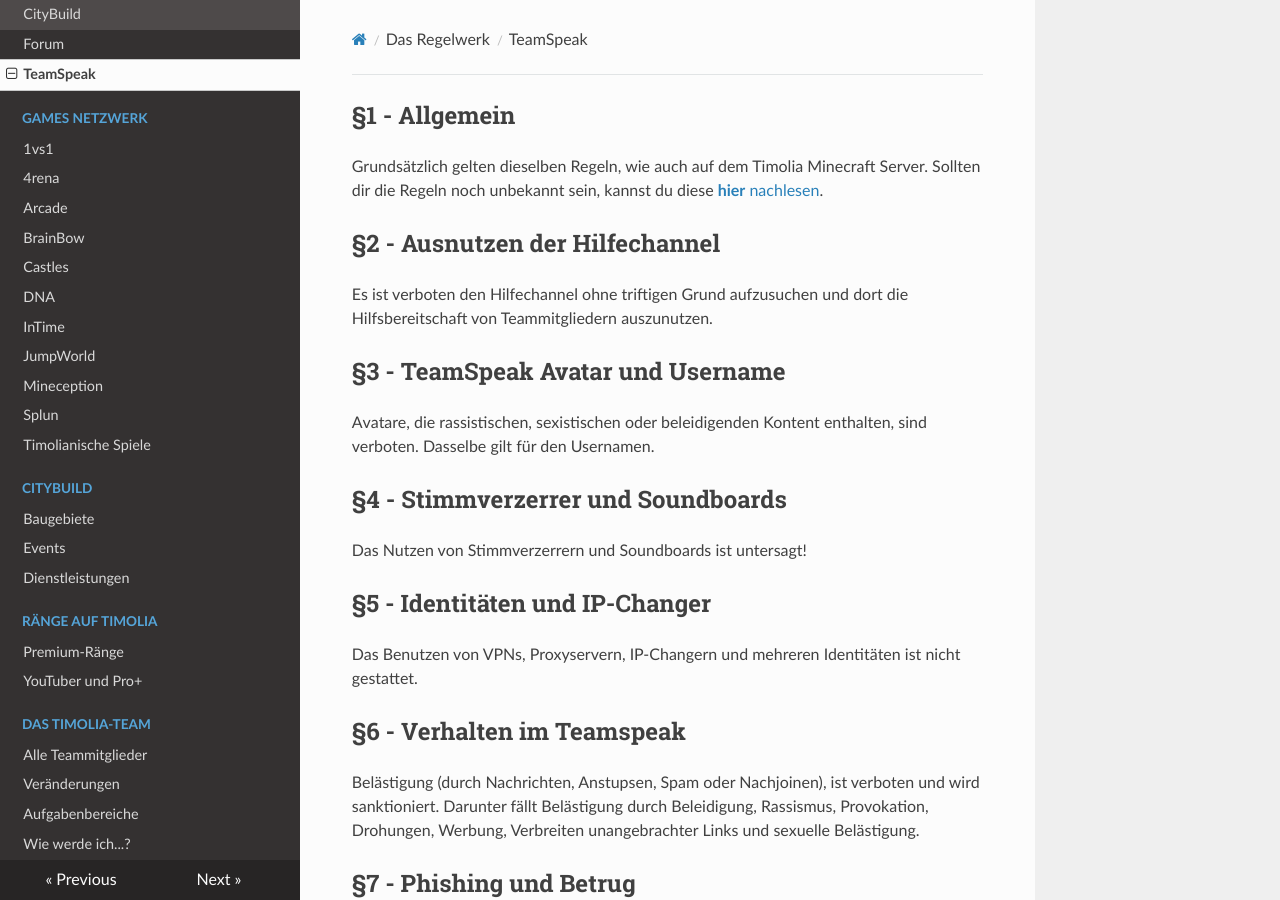
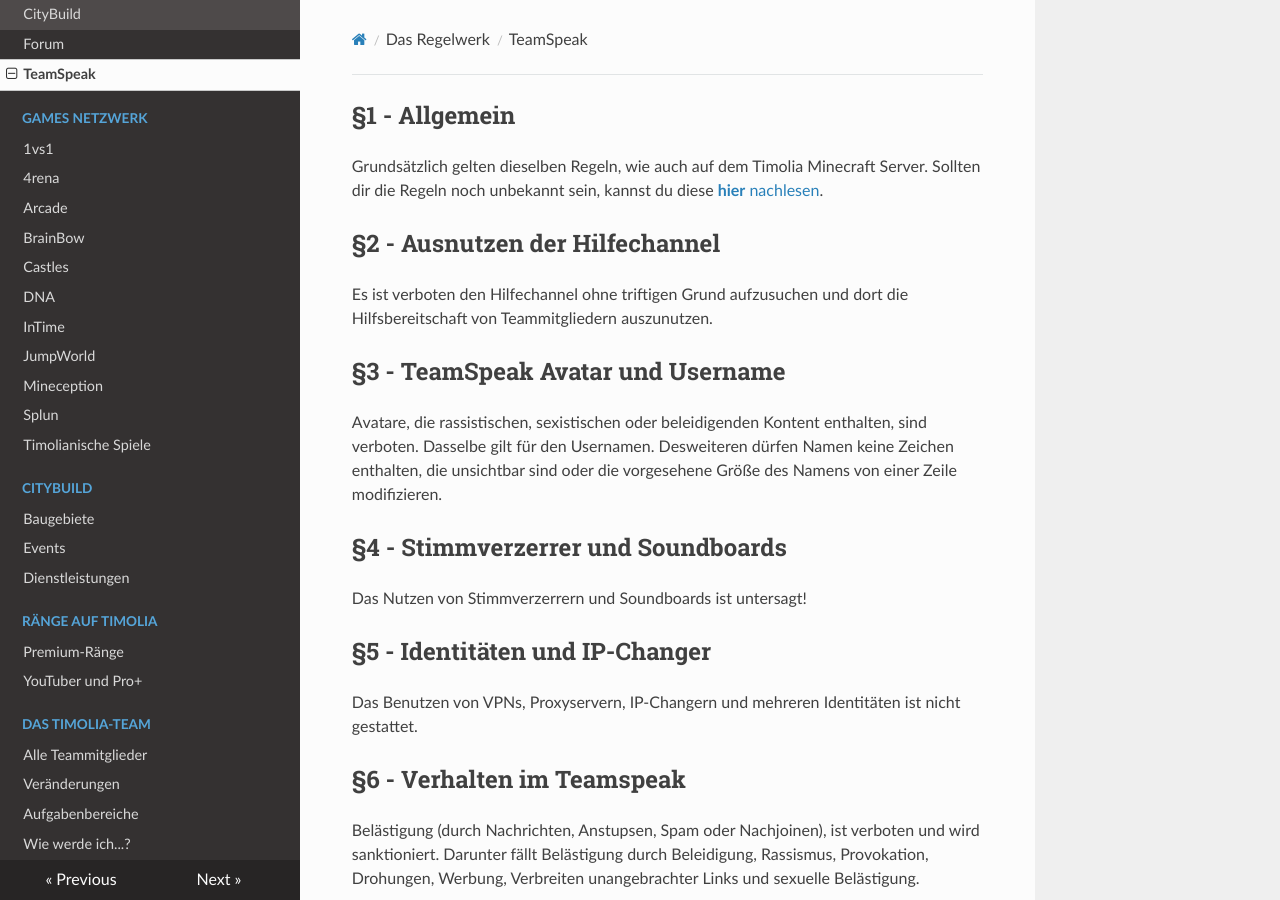
Before and after one commit to TimoliaDE/HowTo, an MkDocs documentation site: the page built from docs/rules/teamspeak.md, in a window 1280 px wide and 900 px high. Built offline with MkDocs 1.6.1, drawn with Linux system fonts in a browser that asks for light colours; nearby versions of some CDN libraries; old or Windows-style settings are respelled for this version of MkDocs.

Commit message:
Update teamspeak.md

```diff
--- a/docs/rules/teamspeak.md
+++ b/docs/rules/teamspeak.md
@@ -5,7 +5,8 @@ Grundsätzlich gelten dieselben Regeln, wie auch auf dem Timolia Minecraft Serve
 Es ist verboten den Hilfechannel ohne triftigen Grund aufzusuchen und dort die Hilfsbereitschaft von Teammitgliedern auszunutzen.
 
 ## §3 - TeamSpeak Avatar und Username
-Avatare, die rassistischen, sexistischen oder beleidigenden Kontent enthalten, sind verboten. Dasselbe gilt für den Usernamen.
+Avatare, die rassistischen, sexistischen oder beleidigenden Kontent enthalten, sind verboten. Dasselbe gilt für den Usernamen. Desweiteren dürfen Namen keine Zeichen enthalten, die unsichtbar sind oder die vorgesehene Größe des Namens von einer Zeile modifizieren.
+
 
 ## §4 - Stimmverzerrer und Soundboards
 Das Nutzen von Stimmverzerrern und Soundboards ist untersagt!
```
